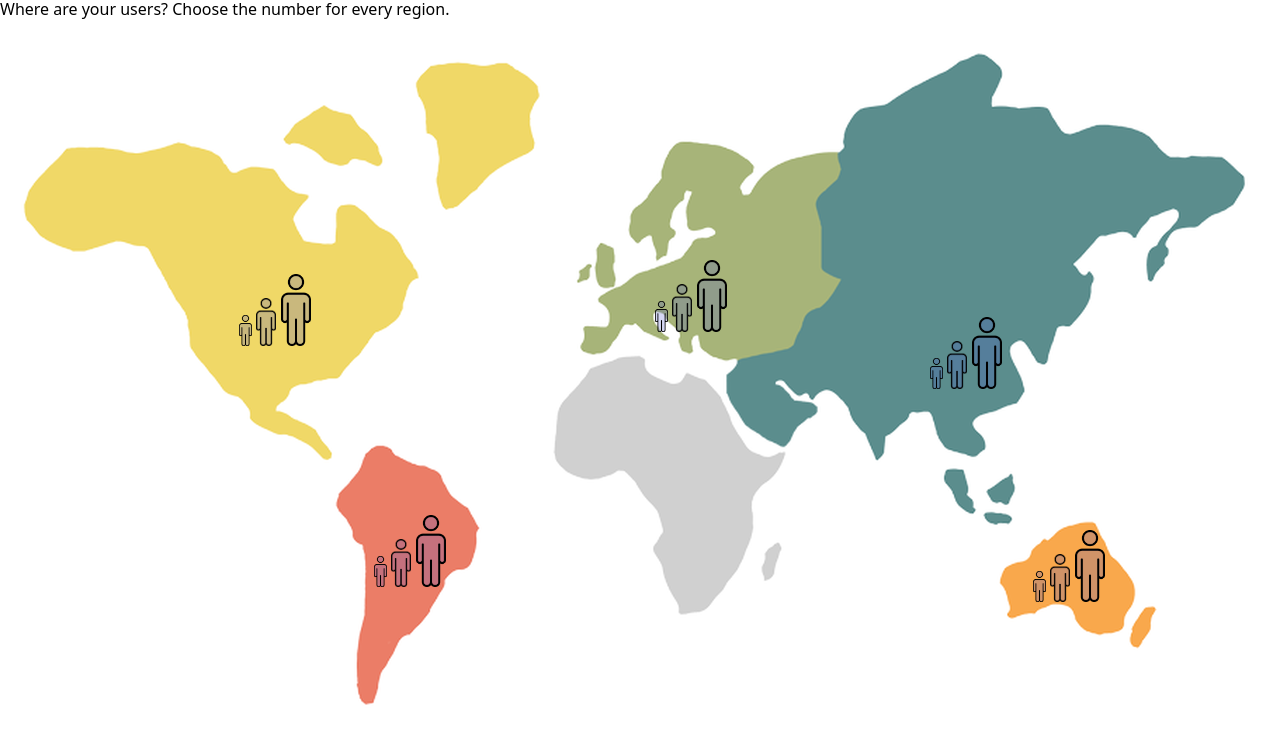
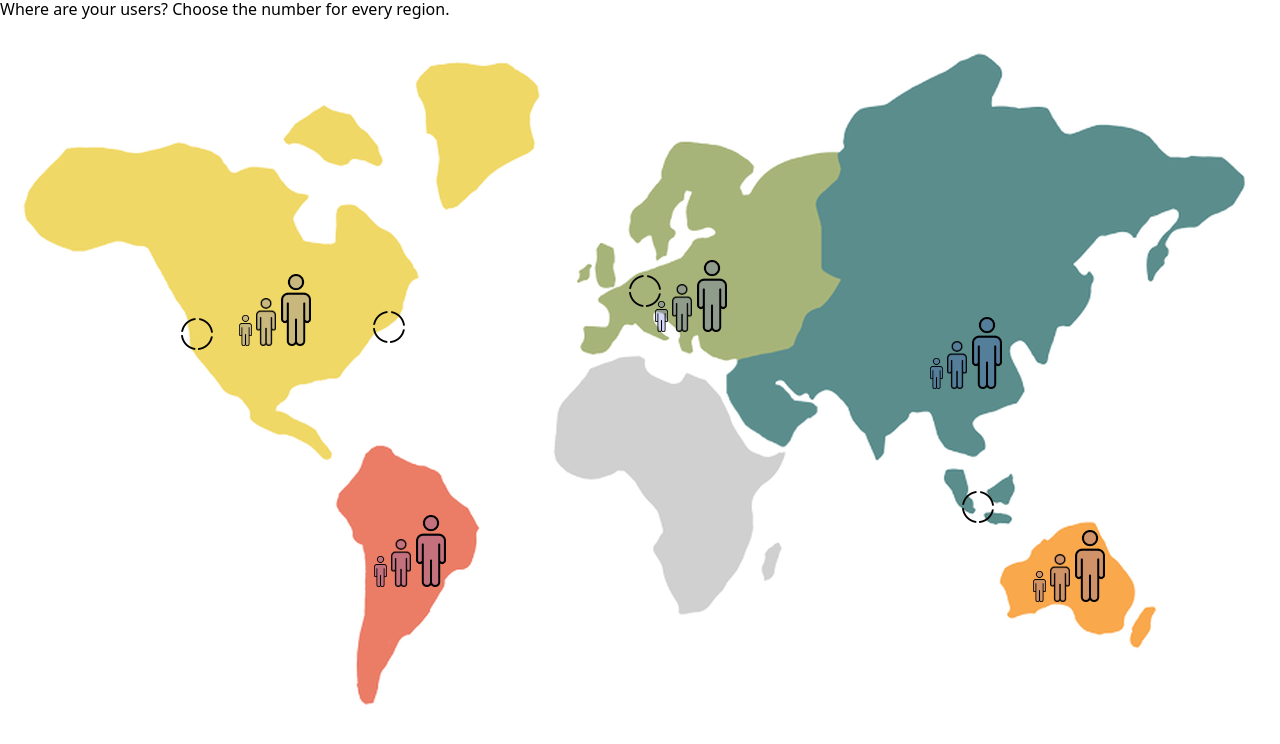
Before and after one commit to Selim96/servers-map, a React (Create React App) app: page / in a window 1280 px wide. Shown: the top 744 px of the page. Built offline with nearby package versions, Linux system fonts and the light colour scheme.

Commit message:
add servers icon

```diff
--- a/src/App.js
+++ b/src/App.js
@@ -1,18 +1,20 @@
 import People from './people';
-import { Continents } from './constants';
+import { continents } from './constants';
 import { useState } from 'react';
 import InteractionPanel from './interactionPanel';
+import ServersList from './serversList';
 
 function App() {
   const [] = useState();
   return (
     <div className="App">
       <InteractionPanel/>
-      <People continent={Continents.NORTH_AMERICA} />
-      <People continent={Continents.AUSTRALIA}/>
-      <People continent={Continents.EUROPA} />
-      <People continent={Continents.ASIA} />
-      <People continent={Continents.SOUTH_AMERICA}/>
+      <People continent={continents.NORTH_AMERICA} />
+      <People continent={continents.AUSTRALIA}/>
+      <People continent={continents.EUROPA} />
+      <People continent={continents.ASIA} />
+      <People continent={continents.SOUTH_AMERICA} />
+      <ServersList/>
     </div>
   );
 }
--- a/src/constants.js
+++ b/src/constants.js
@@ -1,4 +1,4 @@
-export const Continents = {
+export const continents = {
     NORTH_AMERICA: "northAmerica",
     SOUTH_AMERICA: "southAmerica",
     EUROPA: "europa",
--- a/src/interactionPanel/InteractionPanel.jsx
+++ b/src/interactionPanel/InteractionPanel.jsx
@@ -1,4 +1,5 @@
 import { useUser } from '../userContext';
+import { continents } from '../constants';
 import s from './InteractionPanel.module.scss';
 
 function InteractionPanel() {
@@ -6,7 +7,7 @@ function InteractionPanel() {
 
 
 
-    return countOfPeopleClicked !== 5 ?
+    return countOfPeopleClicked !== Object.keys(continents).length ?
         (<div>
             <p>Where are your users? Choose the number for every region.</p>
             {countOfPeopleClicked > 0 && <button onClick={(e) => {
--- /dev/null
+++ b/src/server/index.js
@@ -0,0 +1 @@
+export {default} from './Server.jsx';
--- a/src/servers/index.js
+++ /dev/null
@@ -1 +0,0 @@
-export {default} from './Servers.jsx';
--- /dev/null
+++ b/src/serversList/ServersList.jsx
@@ -0,0 +1,27 @@
+import { useState } from 'react';
+import { useUser } from '../userContext';
+import s from './ServersList.module.scss';
+
+function ServersList() {
+    const [] = useState();
+    const {increaseServers} = useUser()
+
+    const onClickServer = (e) => {
+        console.dir(e.target.id)
+    }
+
+    return (
+        <div className={s.allServers}>
+            <ul className={s.allServers_list} onClick={onClickServer}>
+                <li id={1} className={s.allServers_item} >
+                    <span className={s.allServers_circle}></span>
+                </li>
+                <li id={2} className={s.allServers_item} ></li>
+                <li id={3} className={s.allServers_item} ></li>
+                <li id={4} className={s.allServers_item} ></li>
+            </ul>
+        </div>
+    )
+};
+
+export default ServersList;
--- /dev/null
+++ b/src/serversList/ServersList.module.scss
@@ -0,0 +1,45 @@
+.allServers {
+    width: 100%;
+    height: 100%;
+    position: absolute;
+    top: 0;
+    left: 0;
+    // z-index: -1;
+}
+
+.allServers_list {
+    width: 100%;
+    height: 100%;
+
+}
+
+.allServers_item {
+    background-image: url('../assets/elements/circle_empty.png');
+    background-size: 32px;
+    background-repeat: no-repeat;
+    background-position: 50% 50%;
+    width: 35px;
+    height: 35px;
+    position: absolute;
+    &:first-child {
+        top: 44%;
+        left: 14%;
+    }
+    &:nth-child(2) {
+        top: 43%;
+        left: 29%;
+    }
+    &:nth-child(3) {
+        top: 38%;
+        left: 49%;
+    }
+    &:nth-child(4) {
+        top: 68%;
+        left: 75%;
+    }
+    &:hover {
+        background-image: url('../assets/elements/circle_filled.png');
+        background-image: url('../assets/elements/server.png');
+        background-size: contain;
+    }
+}
--- /dev/null
+++ b/src/serversList/index.js
@@ -0,0 +1 @@
+export {default} from './ServersList.jsx';
--- a/src/userContext.js
+++ b/src/userContext.js
@@ -6,6 +6,7 @@ export const useUser = () => useContext(UserContext);
 
 export const UserProvider = ({ children }) => {
     const [countOfPeopleClicked, setCountOfPeopleClicked] = useState(0);
+    const [countOfServers, setCountOfServers] = useState(0);
     const [isShownExtraPeople, setIsShownExtraPeople] = useState(true);
 
     const increasePeople = () => {
@@ -16,6 +17,10 @@ export const UserProvider = ({ children }) => {
         setCountOfPeopleClicked(5);
     };
 
+    const increaseServers = () => {
+        setCountOfServers(countOfServers + 1);
+    }
+
     const hideExtraPeople = () => {
         setIsShownExtraPeople(false);
     }
@@ -23,7 +28,7 @@ export const UserProvider = ({ children }) => {
     console.log(countOfPeopleClicked)
 
     return (
-        <UserContext.Provider value={{ countOfPeopleClicked, increasePeople, setAllPeople, isShownExtraPeople,  hideExtraPeople}}>
+        <UserContext.Provider value={{ countOfPeopleClicked, countOfServers, increasePeople, increaseServers, setAllPeople, isShownExtraPeople,  hideExtraPeople}}>
         {children}
         </UserContext.Provider>
     );
```
Also changed, not shown: src/server/Server.jsx (added, +15 -0 lines), src/servers/Servers.jsx (deleted, +0 -9 lines), src/server/Server.module.scss (added).
